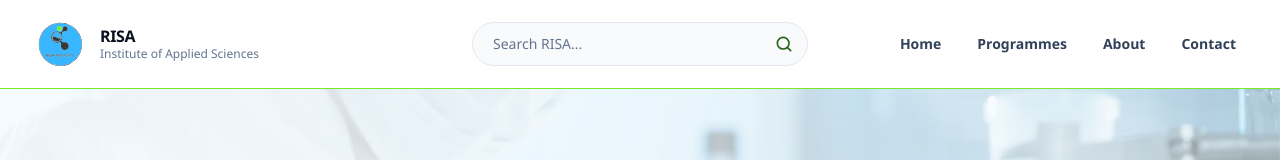
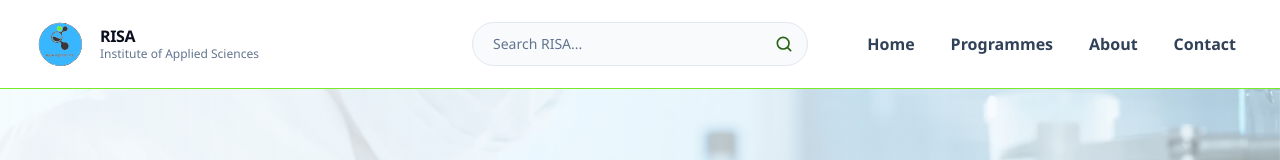
Before and after one commit to RISA-INSTITUTE-WEBSITE/super-duper-spork, a Next.js app: page / in a window 1280 px wide. Shown: the top 160 px of the page. Built offline with nearby package versions, Linux system fonts and the light colour scheme.

Commit message:
style: apply Outfit SemiBold 16px to desktop navigation

```diff
--- a/src/components/site-header.tsx
+++ b/src/components/site-header.tsx
@@ -77,7 +77,7 @@ export function SiteHeader() {
           aria-label="Primary navigation"
           className="hidden md:col-span-2 md:block lg:col-span-1 lg:justify-self-end"
         >
-          <ul className="flex flex-wrap items-center gap-x-2 gap-y-2 text-sm font-semibold text-slate-700 sm:gap-x-3">
+          <ul className="flex flex-wrap items-center gap-x-2 gap-y-2 font-heading text-base font-semibold text-slate-700 sm:gap-x-3">
             {navigation.map(({ href, label }) => (
               <li key={href}>
                 <Link
```
